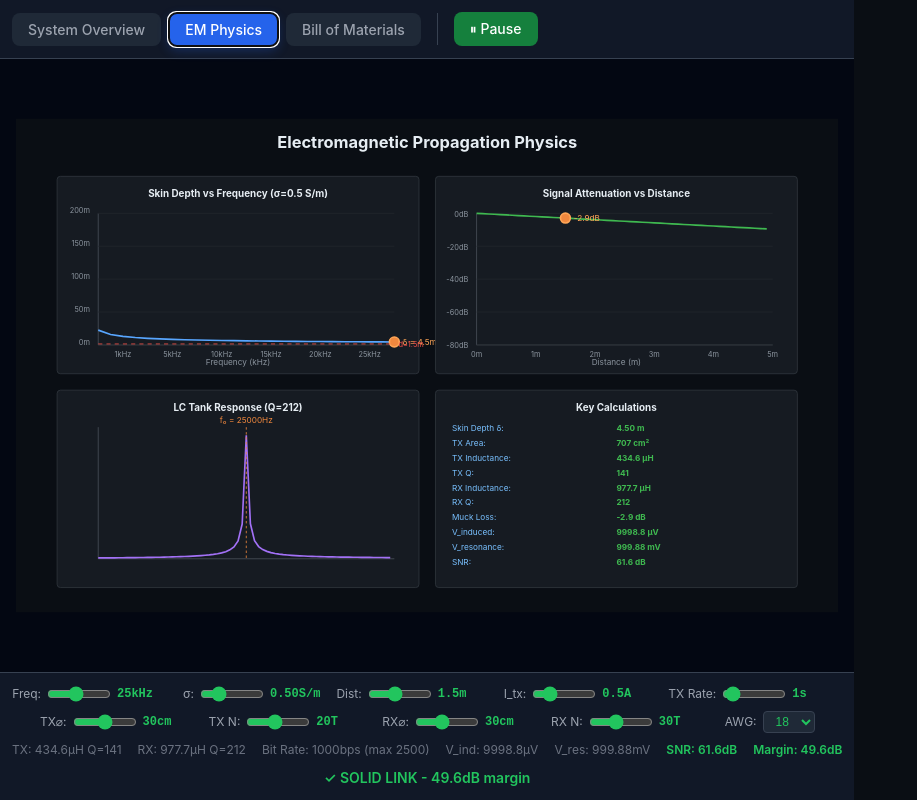
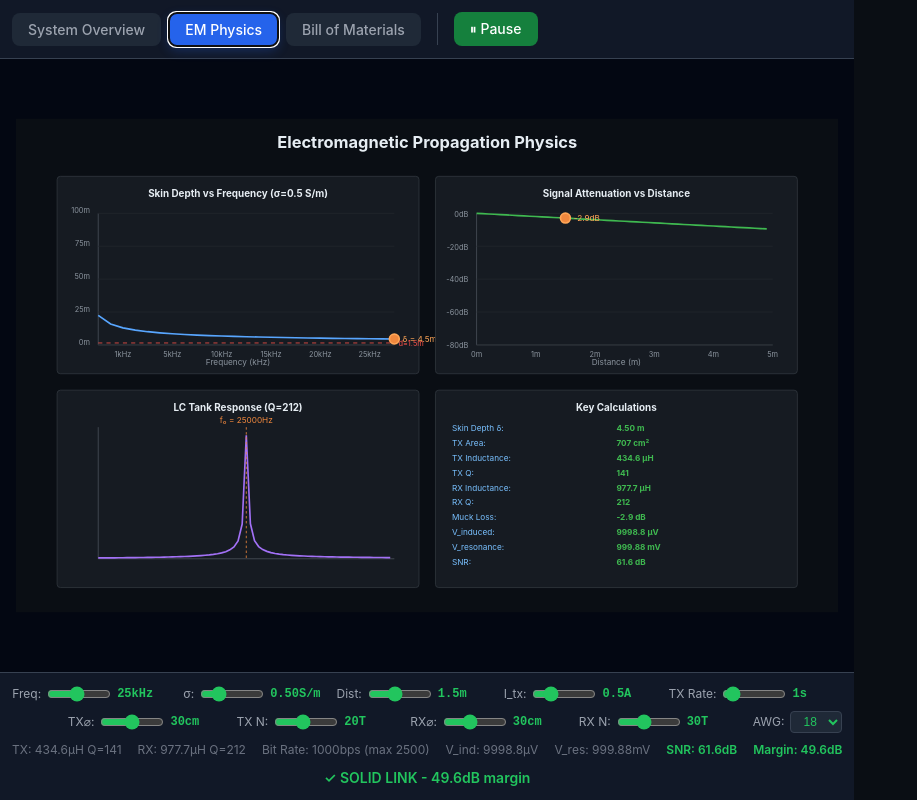
Before and after one commit to sookie173/tbm-simulation, a React (Vite) app: page / in a window 1280 px wide. Both pictures are taken after a click on the button "EM Physics". Shown: the whole page, without its empty margins (0-917 px from the left). Built offline with nearby package versions, Linux system fonts and the light colour scheme.

Commit message:
Change skin depth y-axis to 0-100m, shift sliders right

```diff
--- a/src/App.css
+++ b/src/App.css
@@ -84,7 +84,7 @@ body {
   flex-wrap: wrap;
   gap: 16px;
   align-items: center;
-  justify-content: center;
+  justify-content: flex-end;
   margin-bottom: 8px;
 }
 
@@ -122,7 +122,7 @@ body {
   flex-wrap: wrap;
   gap: 16px;
   align-items: center;
-  justify-content: center;
+  justify-content: flex-end;
   font-size: 12px;
   color: #6b7280;
 }
--- a/src/App.jsx
+++ b/src/App.jsx
@@ -394,7 +394,7 @@ const TBMMISimulation = () => {
           <line x1="0" y1="160" x2="360" y2="160" stroke="#484f58" strokeWidth="1" />
           <line x1="0" y1="0" x2="0" y2="160" stroke="#484f58" strokeWidth="1" />
 
-          {[0, 50, 100, 150, 200].map((v, i) => (
+          {[0, 25, 50, 75, 100].map((v, i) => (
             <g key={i}>
               <text x="-10" y={160 - i * 40} textAnchor="end" fill="#8b949e" fontSize="9">{v}m</text>
               <line x1="0" y1={160 - i * 40} x2="360" y2={160 - i * 40} stroke="#21262d" strokeWidth="1" />
@@ -410,19 +410,19 @@ const TBMMISimulation = () => {
               const f = (i + 1) * 1000;
               const delta = Math.sqrt(2 / (2 * Math.PI * f * MU_0 * muckConductivity));
               const x = i * 15;
-              const y = 160 - Math.min(160, delta * 0.8);
+              const y = 160 - Math.min(160, delta * 1.6);
               return `${i === 0 ? 'M' : 'L'} ${x} ${y}`;
             }).join(' ')}
             fill="none" stroke="#58a6ff" strokeWidth="2"
           />
 
-          <g transform={`translate(${(frequency / 1000 - 1) * 15}, ${160 - Math.min(160, calculations.skinDepth * 0.8)})`}>
+          <g transform={`translate(${(frequency / 1000 - 1) * 15}, ${160 - Math.min(160, calculations.skinDepth * 1.6)})`}>
             <circle cx="0" cy="0" r="6" fill="#f0883e" stroke="#ffa657" strokeWidth="2" />
             <text x="10" y="4" fill="#ffa657" fontSize="10">δ = {calculations.skinDepth.toFixed(1)}m</text>
           </g>
 
-          <line x1="0" y1={160 - distance * 0.8} x2="360" y2={160 - distance * 0.8} stroke="#f85149" strokeWidth="1" strokeDasharray="5,5" />
-          <text x="365" y={160 - distance * 0.8 + 4} fill="#f85149" fontSize="9">d={distance}m</text>
+          <line x1="0" y1={160 - distance * 1.6} x2="360" y2={160 - distance * 1.6} stroke="#f85149" strokeWidth="1" strokeDasharray="5,5" />
+          <text x="365" y={160 - distance * 1.6 + 4} fill="#f85149" fontSize="9">d={distance}m</text>
         </g>
         <text x="220" y="230" textAnchor="middle" fill="#8b949e" fontSize="10">Frequency (kHz)</text>
       </g>
```
